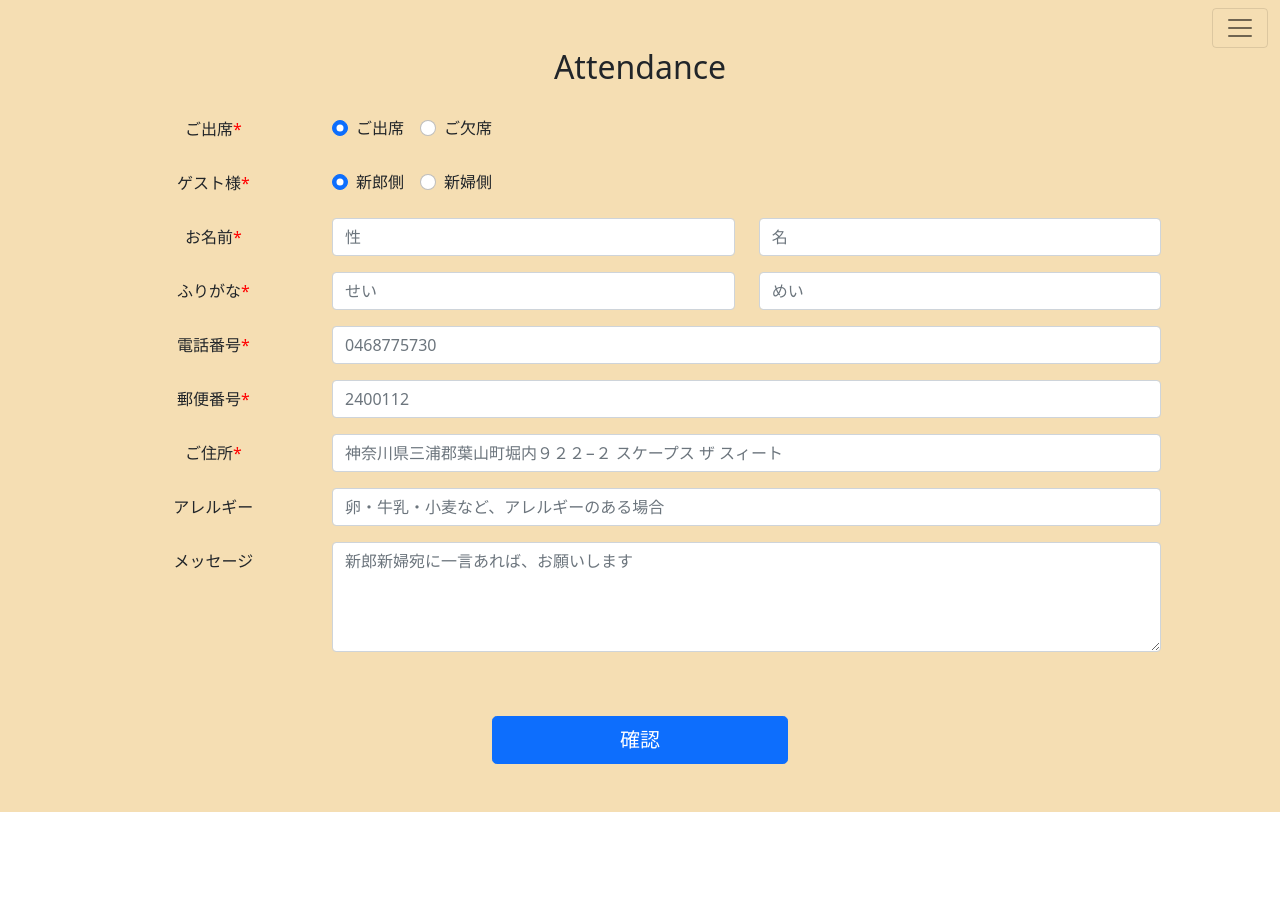
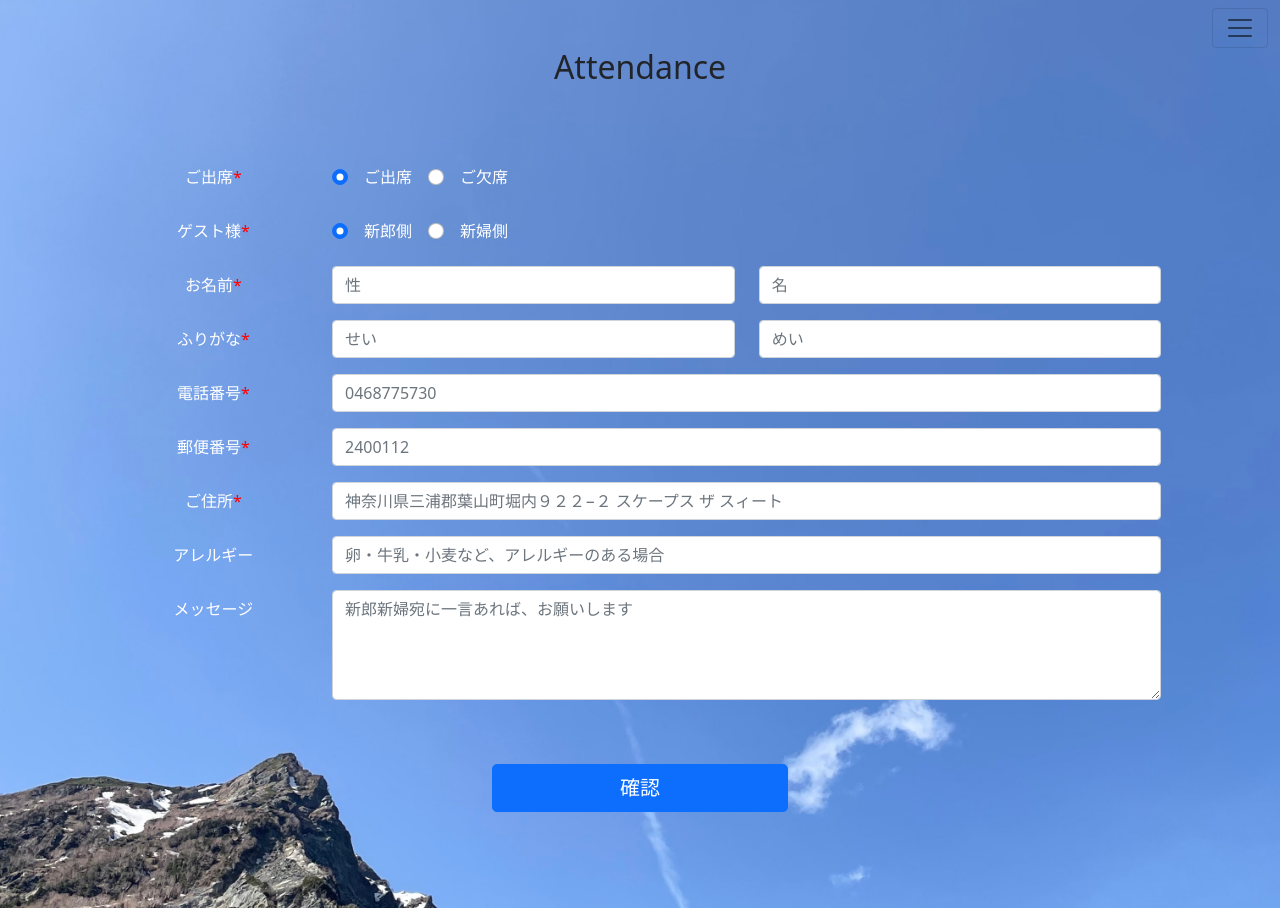
Before and after one commit to takakuwa-s/web-wedding-page, a React (Create React App) app: page /attendance in a window 1280 px wide. Before the commit the page ends 812 px from the top, so only its background shows below. Built offline with nearby package versions, Linux system fonts and the light colour scheme.

Commit message:
implement information page

```diff
--- a/src/i18n/ja.json
+++ b/src/i18n/ja.json
@@ -42,8 +42,21 @@
   },
   "information": {
     "title": "Information",
-    "address": "神奈川県三浦郡葉山町堀内９２２−２ スケープス ザ スィート",
-    "venue": "SCAPES THE SUITE"
+    "venue": {
+      "lable": "会場",
+      "value": "SCAPES THE SUITE",
+      "link": "https://www.scapes.jp/"
+    },
+    "phone": {
+      "lable": "電話",
+      "value": "046-877-5730"
+    },
+    "address": {
+      "lable": "住所",
+      "value": "神奈川県三浦郡葉山町堀内９２２−２ スケープス ザ スィート",
+      "postalCode": "〒240-0112"
+    },
+    "register": "招待状に回答する"
   },
   "attendance": {
     "title": "Attendance",
--- a/src/views/pages/attendance/Attendance.scss
+++ b/src/views/pages/attendance/Attendance.scss
@@ -1,7 +1,21 @@
 .form-back-ground {
-  background-color: wheat;
+  background-image: url("./../../../resource/attendance-background.jpeg");
+  background-position: center;
+  background-size: cover;
+  background-repeat: no-repeat;
+  width: 100%;
+  min-height: 100vh;
+  height: 100%;
+}
+
+.form-lable {
+  color: white;
 }
 
 .required {
   color: red;
 }
+
+.radio-label {
+  color: white;
+}
--- a/src/views/pages/attendance/Attendance.tsx
+++ b/src/views/pages/attendance/Attendance.tsx
@@ -3,6 +3,7 @@ import Button from "react-bootstrap/esm/Button";
 import Col from "react-bootstrap/esm/Col";
 import Container from "react-bootstrap/esm/Container";
 import Form from "react-bootstrap/esm/Form";
+import FormCheck from "react-bootstrap/esm/FormCheck";
 import Row from "react-bootstrap/esm/Row";
 import { useTranslation } from "react-i18next";
 import { useLocation, useNavigate } from "react-router-dom";
@@ -99,55 +100,51 @@ function Attendance() {
           <h2 className="pt-5 text-center">{t("attendance.title")}</h2>
         </Col>
       </Row>
-      <Form>
+      <Form className="py-5">
         <Form.Group as={Row} className="my-3" controlId="formAttendance">
-          <Form.Label column sm={3} xl={{ span: 2, offset: 1 }} className="d-inline-flex justify-content-sm-center">
+          <Form.Label column sm={3} xl={{ span: 2, offset: 1 }} className="form-lable d-inline-flex justify-content-sm-center">
             {t("attendance.attendance.label")}<span className="required">*</span>
           </Form.Label>
           <Col sm={8} className="d-inline-flex justify-content-start align-items-center">
             <Form.Check
               type="radio"
-              inline
-              label={t("attendance.attendance.attend")}
               id="formAttendanceAttend"
               name="attendance"
               checked={true === user.attendance}
               onChange={(e) => setUser({ ...user, attendance: true })} />
+            <FormCheck.Label htmlFor="formAttendanceAttend" className="px-3 radio-label">{t("attendance.attendance.attend")}</FormCheck.Label>
             <Form.Check
               type="radio"
-              inline
-              label={t("attendance.attendance.decline")}
               id="formAttendanceDecline"
               name="attendance"
               checked={false === user.attendance}
               onChange={(e) => setUser({ ...user, attendance: false })} />
+            <FormCheck.Label htmlFor="formAttendanceDecline"  className="px-3 radio-label">{t("attendance.attendance.decline")}</FormCheck.Label>
           </Col>
         </Form.Group>
         <Form.Group as={Row} className="my-3" controlId="formGuestType">
-          <Form.Label column sm={3} xl={{ span: 2, offset: 1 }} className="d-inline-flex justify-content-sm-center">
+          <Form.Label column sm={3} xl={{ span: 2, offset: 1 }} className="form-lable d-inline-flex justify-content-sm-center">
             {t("attendance.guestType.label")}<span className="required">*</span>
           </Form.Label>
           <Col sm={8} className="d-inline-flex justify-content-start align-items-center">
             <Form.Check
               type="radio"
-              inline
-              label={t("attendance.guestType.groom")}
               id="formGuestTypeGroom"
               name="guestType"
               checked={GuestType.GROOM === user.guestType}
               onChange={() => setUser({ ...user, guestType: GuestType.GROOM})} />
+            <FormCheck.Label htmlFor="formGuestTypeGroom"  className="px-3 radio-label">{t("attendance.guestType.groom")}</FormCheck.Label>
             <Form.Check
               type="radio"
-              inline
-              label={t("attendance.guestType.bride")}
               id="formGuestTypeBride"
               name="guestType"
               checked={GuestType.BRIDE === user.guestType}
               onChange={() => setUser({ ...user, guestType: GuestType.BRIDE })} />
+            <FormCheck.Label htmlFor="formGuestTypeBride"  className="px-3 radio-label">{t("attendance.guestType.bride")}</FormCheck.Label>
           </Col>
         </Form.Group>
         <Row className="my-3">
-          <Col sm={3} xl={{ span: 2, offset: 1 }} className="d-inline-flex justify-content-sm-center align-items-center">
+          <Col sm={3} xl={{ span: 2, offset: 1 }} className="form-lable d-inline-flex justify-content-sm-center align-items-center">
             {t("attendance.name.label")}<span className="required">*</span>
           </Col>
           <Col sm={8}>
@@ -180,7 +177,7 @@ function Attendance() {
           </Col>
         </Row>
         <Form.Group as={Row} className="my-3" controlId="formNameKana">
-          <Col sm={3} xl={{ span: 2, offset: 1 }} className="d-inline-flex justify-content-sm-center align-items-center">
+          <Col sm={3} xl={{ span: 2, offset: 1 }} className="form-lable d-inline-flex justify-content-sm-center align-items-center">
             {t("attendance.nameKana.label")}<span className="required">*</span>
           </Col>
           <Col sm={8}>
@@ -213,7 +210,7 @@ function Attendance() {
           </Col>
         </Form.Group>
         <Form.Group as={Row} className="my-3" controlId="formPhoneNumber">
-          <Form.Label column sm={3} xl={{ span: 2, offset: 1 }} className="d-inline-flex justify-content-sm-center">
+          <Form.Label column sm={3} xl={{ span: 2, offset: 1 }} className="form-lable d-inline-flex justify-content-sm-center">
             {t("attendance.phone.label")}<span className="required">*</span>
           </Form.Label>
           <Col sm={8}>
@@ -230,7 +227,7 @@ function Attendance() {
           </Col>
         </Form.Group>
         <Form.Group as={Row} className="my-3" controlId="formPostalCode">
-          <Form.Label column sm={3} xl={{ span: 2, offset: 1 }} className="d-inline-flex justify-content-sm-center">
+          <Form.Label column sm={3} xl={{ span: 2, offset: 1 }} className="form-lable d-inline-flex justify-content-sm-center">
             {t("attendance.postalCode.label")}<span className="required">*</span>
           </Form.Label>
           <Col sm={8}>
@@ -247,7 +244,7 @@ function Attendance() {
           </Col>
         </Form.Group>
         <Form.Group as={Row} className="my-3" controlId="formAddress">
-          <Form.Label column sm={3} xl={{ span: 2, offset: 1 }} className="d-inline-flex justify-content-sm-center">
+          <Form.Label column sm={3} xl={{ span: 2, offset: 1 }} className="form-lable d-inline-flex justify-content-sm-center">
             {t("attendance.address.label")}<span className="required">*</span>
           </Form.Label>
           <Col sm={8}>
@@ -264,7 +261,7 @@ function Attendance() {
           </Col>
         </Form.Group>
         <Form.Group as={Row} className="my-3" controlId="formAllergy">
-          <Form.Label column sm={3} xl={{ span: 2, offset: 1 }} className="d-inline-flex justify-content-sm-center">
+          <Form.Label column sm={3} xl={{ span: 2, offset: 1 }} className="form-lable d-inline-flex justify-content-sm-center">
             {t("attendance.allergy.label")}
           </Form.Label>
           <Col sm={8}>
@@ -276,7 +273,7 @@ function Attendance() {
           </Col>
         </Form.Group>
         <Form.Group as={Row} className="my-3" controlId="formMessage">
-          <Form.Label column sm={3} xl={{ span: 2, offset: 1 }} className="d-inline-flex justify-content-sm-center">
+          <Form.Label column sm={3} xl={{ span: 2, offset: 1 }} className="form-lable d-inline-flex justify-content-sm-center">
             {t("attendance.message.label")}
           </Form.Label>
           <Col sm={8}>
--- a/src/views/pages/information/Information.scss
+++ b/src/views/pages/information/Information.scss
@@ -1,9 +1,7 @@
 .information-back-ground {
-  background-color: blueviolet;
-  width: 100%;
-  height: 100%;
-  display: flex;
-  justify-content: center;
-  align-items: center;
-  text-align: center;
+  background-color: #c8f3f6;
 }
+
+.information-table {
+  border-color: #777!important;
+}
--- a/src/views/pages/information/Information.tsx
+++ b/src/views/pages/information/Information.tsx
@@ -1,23 +1,69 @@
+import Button from "react-bootstrap/esm/Button";
 import Col from "react-bootstrap/esm/Col";
 import Container from "react-bootstrap/esm/Container";
 import Row from "react-bootstrap/esm/Row";
+import Table from "react-bootstrap/esm/Table";
 import { useTranslation } from "react-i18next";
+import { useNavigate } from "react-router-dom";
+import { initUser } from "../../../dto/user";
 import './Information.scss';
 
 function Information() {
   const { t } = useTranslation();
+  const navigate = useNavigate();
+
   return (
     <div className="information-back-ground">
-      <Container>
-        <Row>
-            <Col>
-              <h2 className="pt-5">{t("information.title")}</h2>
-            </Col>
-          </Row>
+      <Container fluid>
         <Row>
           <Col>
-            <p className="groom-bride-title">{t("information.venue")}</p>
-            <p className="groom-bride-title">{t("information.address")}</p>
+            <h2 className="pt-5 text-center">{t("information.title")}</h2>
+          </Col>
+        </Row>
+        <Row className="py-3">
+          <Col xs={12} sm={10} md={9} lg={8} xl={7} className="mx-auto">
+            <Table size="sm" className="information-table">
+              <tbody>
+                <tr>
+                  <th scope="row">{t("information.venue.lable")}</th>
+                  <td>
+                    <a href={t("information.venue.link")} target="_blank" rel="noreferrer">{t("information.venue.value")}</a>
+                  </td>
+                </tr>
+                <tr>
+                  <th scope="row">{t("information.phone.lable")}</th>
+                  <td>
+                    <a href={"tel:" + t("information.phone.value")}>{t("information.phone.value")}</a>
+                  </td>
+                </tr>
+                <tr>
+                  <th scope="row">{t("information.address.lable")}</th>
+                  <td>
+                    <span>{t("information.address.postalCode")}</span><br />
+                    <span>{t("information.address.value")}</span>
+                    <div className="ratio ratio-16x9">
+                      <iframe
+                        title="google-map"
+                        src="https://www.google.com/maps/embed?pb=!1m18!1m12!1m3!1d3257.239493456054!2d139.56944946524771!3d35.275171330291045!2m3!1f0!2f0!3f0!3m2!1i1024!2i768!4f13.1!3m3!1m2!1s0x60184701ae0f8b25%3A0xe7c641a4b74e326e!2z44K544Kx44O844OX44K5IOOCtiDjgrnjgqPjg7zjg4gg772cIFNDQVBFUyBUSEUgU1VJVEU!5e0!3m2!1sja!2sjp!4v1651220681624!5m2!1sja!2sjp"
+                        allowFullScreen={false}
+                        loading="lazy"
+                        referrerPolicy="no-referrer-when-downgrade">
+                      </iframe>
+                    </div>
+                  </td>
+                </tr>
+              </tbody>
+            </Table>
+          </Col>
+        </Row>
+        <Row className="pt-3 pb-5">
+          <Col className="text-center">
+            <Button
+              variant="success"
+              size="lg"
+              onClick={() => navigate("/attendance", { state: {user: initUser()}})}
+            >{t("information.register")}
+            </Button>
           </Col>
         </Row>
       </Container>
```
Also changed, not shown: src/resource/attendance-background.jpeg (added).
